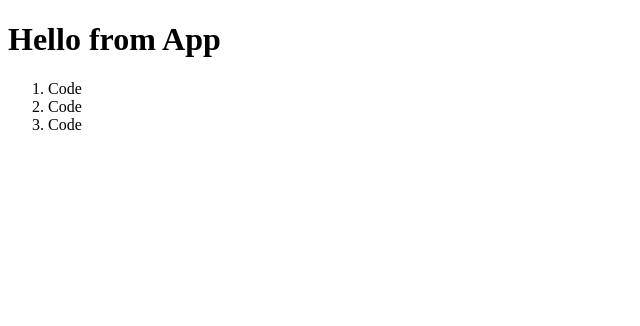
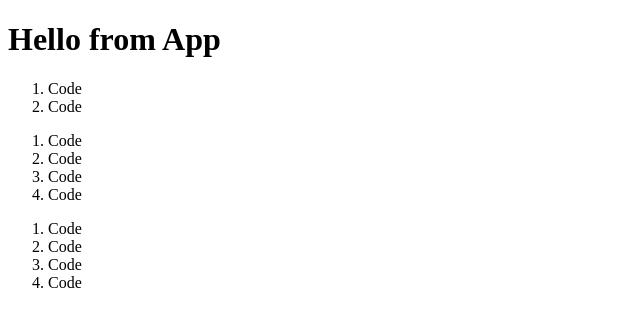
Before and after one commit to Thoufiq-Uchiha-23/React-Practice, a React (Vite) app: page / in a window 1280 px wide. Shown: the top 326 px of the page, without its empty margins (0-640 px from the left). Built offline with nearby package versions, Linux system fonts and the light colour scheme.

Commit message:
Todo component with props

```diff
--- a/src/components/Todo/index.tsx
+++ b/src/components/Todo/index.tsx
@@ -1,12 +1,31 @@
 import TodoItem from "./TodoItem"
 
-const Todo: React.FC = () => {
+interface ITodoItem {
+    id: number,
+    title: string,
+}
+
+interface TodoProps {
+    items: ITodoItem[]
+}
+
+const Todo: React.FC<TodoProps> = (props) => {
     return (
         <div>
             <ol>
-                <TodoItem />
-                <TodoItem />
-                <TodoItem />
+                {props.items.map(item => <TodoItem key={item.id} title={item.title} />)}
+            </ol>
+            <ol>
+                <TodoItem title="Eat"/>
+                <TodoItem title="Code"/>
+                <TodoItem title="Sleep"/>
+                <TodoItem title="Repeat"/>
+            </ol>
+            <ol>
+                <TodoItem title="Eat"/>
+                <TodoItem title="Code"/>
+                <TodoItem title="Sleep"/>
+                <TodoItem title="Repeat"/>
             </ol>
         </div>
     )
```
